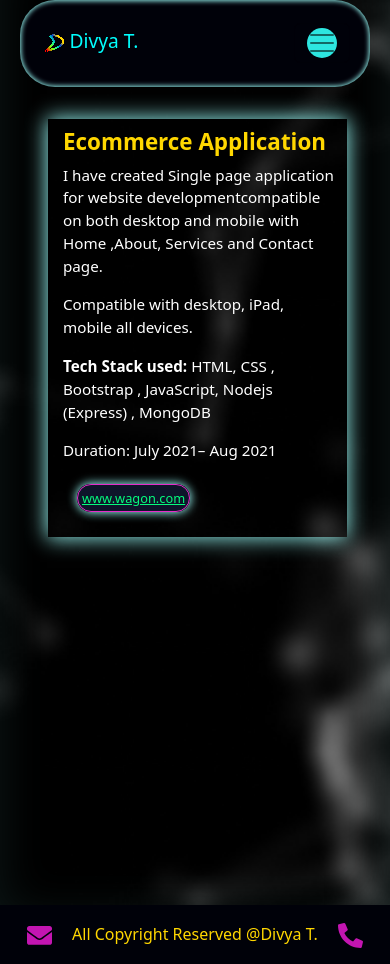
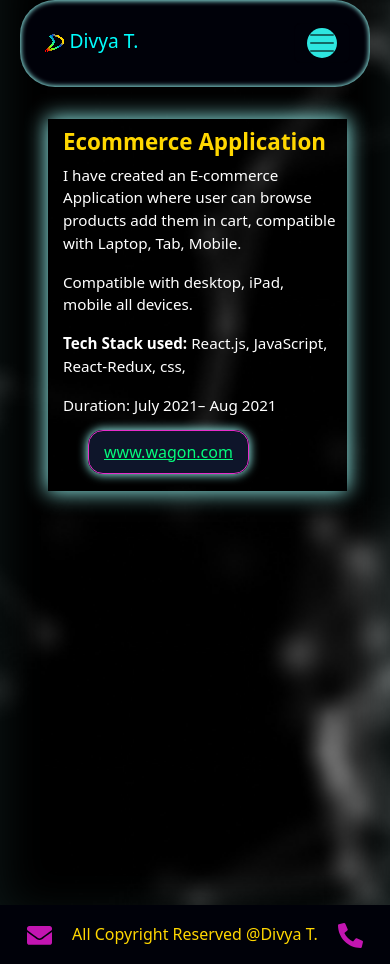
Before and after one commit to divs94/portfolio-divya, a React (Create React App) app: page /wagon in a window 390 px wide. Built offline with nearby package versions, Linux system fonts and the light colour scheme.

Commit message:
fixed project button

```diff
--- a/src/Projects/Ecommerce.jsx
+++ b/src/Projects/Ecommerce.jsx
@@ -5,10 +5,10 @@ import img1 from "../imgaes/wagonM.png";
 
 export default function SinglePgApp(props) {
   const heading ="Ecommerce Application";
-  const desc ="  I have created Single page application for website developmentcompatible on both desktop and mobile with Home ,About, Services and Contact page. "
+  const desc =" I have created an E-commerce Application where user can browse products add them in cart, compatible with Laptop, Tab, Mobile. "
   const para = "Compatible with desktop, iPad, mobile all devices."
    const techTitle = "Tech Stack used:"
-    const techDesc ="HTML, CSS , Bootstrap , JavaScript, Nodejs (Express) , MongoDB"
+    const techDesc ="React.js, JavaScript, React-Redux, css,"
   const linkTo = "https://wagon-fashions-divs94.vercel.app/"
   const linkText = "www.wagon.com";
 
--- a/src/index.css
+++ b/src/index.css
@@ -312,20 +312,14 @@ html{
 .card_description a {
   border: 1px solid rgb(230, 44, 202);
   background-color: rgb(14, 21, 42);
-  padding: 12px;
+  padding: 15px 25px;
   margin-left: 15px;
   border-radius: 35px;
   font-size: 1.5rem;
   color: rgb(5, 252, 125);
   box-shadow: 0px 0px 10px 1px rgb(148, 243, 239);
 }
-/* .card_description a:hover{
-  transition: all 1s;
-  border: 1px solid rgb(230, 44, 202);
-  background-color: rgb(5, 252, 125);
-  color:rgb(14, 21, 42);
-  box-shadow:0px 0px 10px 1px rgb(230, 44, 202);
-} */
+
 .card_description a:hover {
   transition: all 1s;
   border: 1px solid rgb(230, 44, 202);
@@ -652,7 +646,9 @@ width: 150vw;
   }
 
   .about_head p {
-    font-size: 0.8rem;
+
+      font-size: 1rem;
+      padding: 20px 14px;
   }
   .about_head h3 {
     font-size: 1.3rem;
@@ -867,9 +863,9 @@ width: 150vw;
     display: none;
   }
   .card_description a {
-    padding: 4px;
-    margin-left: 4px;
+    padding: 10px 15px;
     border-radius: 15px;
+    font-size: 1rem;
   }
   .card_image .img2 {
     display: none;
```
